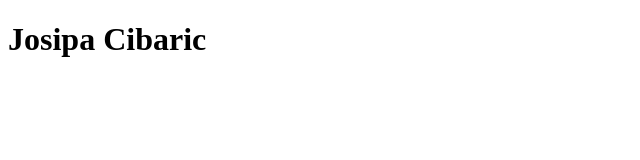
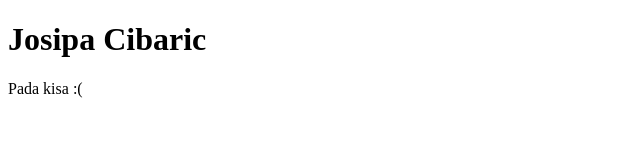
Before and after one commit to jcibaric229/vj01, a plain HTML site: page index.html in a window 1280 px wide. Shown: the full height of the page, 0-640 px from the left. Drawn offline with Linux system fonts and the light colour scheme.

Commit message:
Promjena

```diff
--- a/index.html
+++ b/index.html
@@ -8,5 +8,6 @@
 </head>
 <body>
     <h1>Josipa Cibaric</h1>
+    <p>Pada kisa :(</p>
 </body>
 </html>
```
